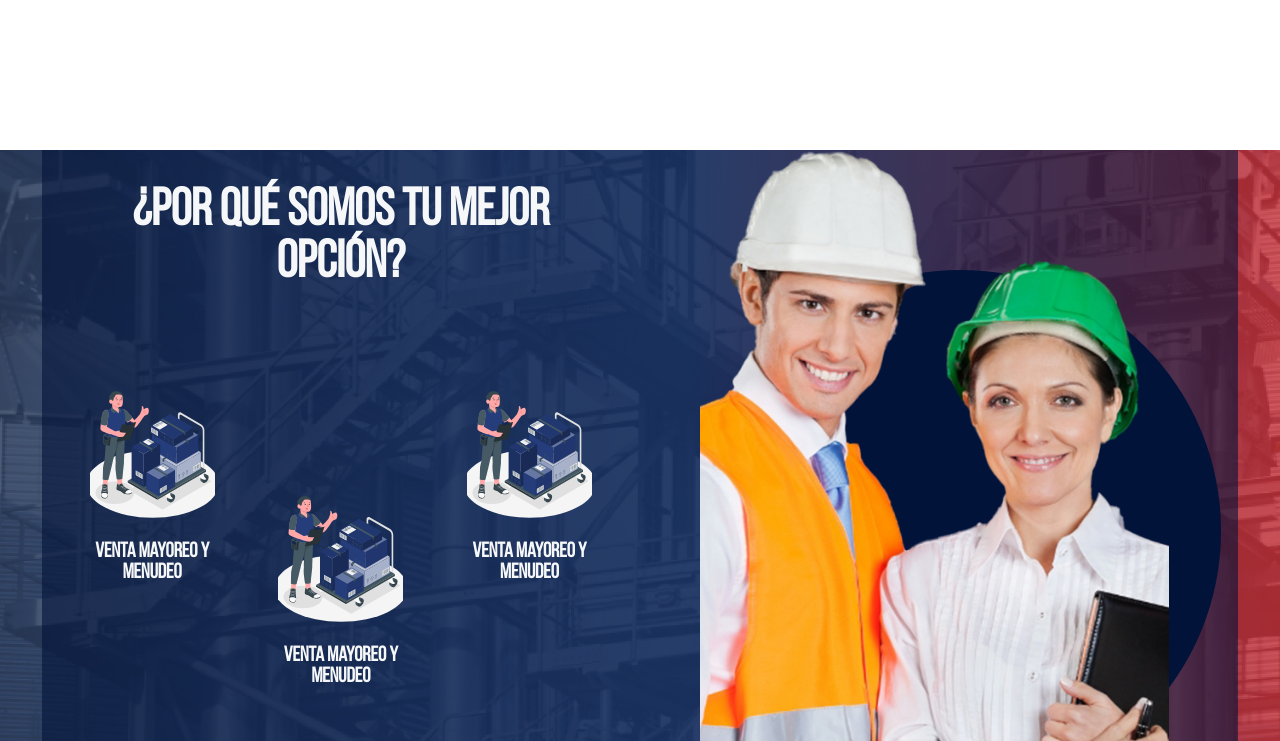
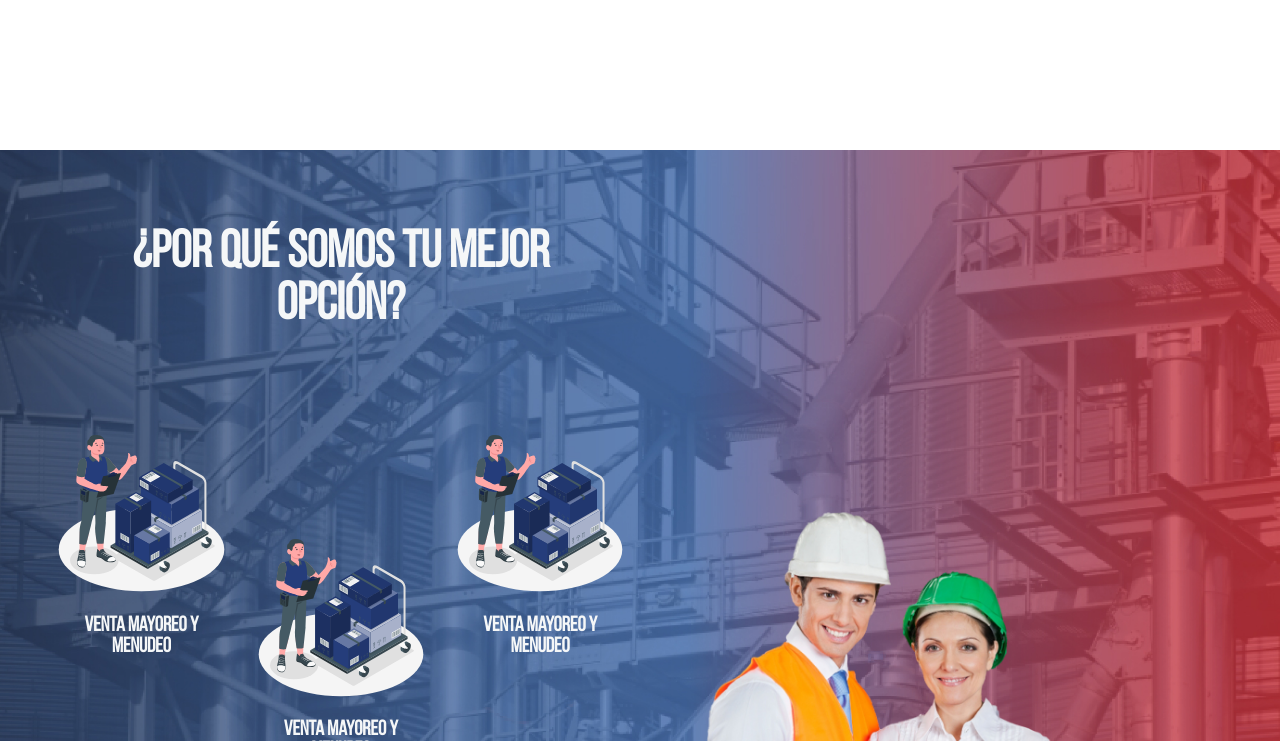
Before and after one commit to enriqueHelicom/insumos, a plain HTML site: page index.html in a window 1280 px wide. Shown: the part 2059-2800 px from the top of the page. Drawn offline with Linux system fonts and the light colour scheme.

Commit message:
fix in shop and index

```diff
--- a/index.html
+++ b/index.html
@@ -214,9 +214,10 @@
 
             </div>
             <div class="optiones-services__item">
-                <div class="circle__blue"></div>
 
+                <div class="image">
                     <img src="./static/img/icons/persons.png" alt="">
+                </div>
 
             </div>
         </div>
--- a/static/css/main.css
+++ b/static/css/main.css
@@ -5,10 +5,12 @@
  *
  * 1. #Font
  * 2. #Reset
+ * 3. #Buttoms themes
+ * 4. #Title theme
  */
 
 /**
-  * #Font
+  * #Font themes
   */
 
 @font-face {
@@ -45,9 +47,9 @@
     font-family: "BebasNeueBold";
 }
 
-/***
+/**
    * #Reset CSS
-   */
+*/
 
 * {
     font-family: "BebasNeue";
@@ -56,7 +58,6 @@
     box-sizing: border-box;
     transition: all .2s linear;
     text-decoration: none;
-
 }
 
 html {
@@ -83,8 +84,9 @@ section {
     margin: 0 auto;
 }
 
-/***
- * buttoms
+
+/**
+ *  #Buttoms themes
  */
 
 .btn {
@@ -105,6 +107,9 @@ section {
     color: var(--title-color);
 }
 
+/**
+* #Title theme
+*/
 .title_container {
     font-size: 3rem;
     font-weight: 600;
@@ -143,9 +148,10 @@ label {
 
 
 /**
- * #nav
+ * #navbar top
  *
  */
+
 .nav-top__active {
     display: none;
 }
@@ -192,6 +198,7 @@ label {
     margin-right: 0.8rem;
 }
 
+
 .nav-middle {
     position: relative;
     z-index: 99;
@@ -231,8 +238,9 @@ label {
 }
 
 /***
- * #Home desktop
+ * #Home
  */
+
 .home {
     /**! position */
     position: relative;
@@ -255,13 +263,13 @@ label {
 
 .home__banner .slide-item {
     position: relative;
-    padding-top: 200px;
+    padding-top: 35rem;
     width: 100vw;
     height: 100vh;
     overflow: hidden;
 }
 
-.home__banner .slide-item>img {
+.home__banner .slide-item > img {
     position: absolute;
     top: 0;
     left: 0;
@@ -286,8 +294,8 @@ label {
 }
 
 .slide-item__block .slide-item__img {
+    max-width: 65.5%;
     width: 100%;
-    height: 20rem;
 }
 
 .slide-item__block .slide-item__text {
@@ -426,10 +434,7 @@ label {
 }
 
 .optiones-services .optiones-services__container {
-    width: 100%;
-    min-height: 100vh;
-    background: #02133a9c;
-
+    height: 100%;
     display: flex;
     flex-flow: row;
 }
@@ -443,7 +448,7 @@ label {
 .optiones-services__item .title__item {
     padding: 2rem 3rem;
     text-align: center;
-
+    margin-top: 4rem;
 }
 
 .optiones-services__item .title__item>h6 {
@@ -460,8 +465,9 @@ label {
 }
 
 .optiones-services__item .sub-container__item .item__box {
-    width: 15rem;
-    height: 20rem;
+    max-width: 65.5%;
+    width: 100%;
+    height: auto;
     display: flex;
     gap: 2rem;
     text-align: center;
@@ -469,7 +475,6 @@ label {
     justify-content: center;
     align-items: center;
     padding: 0.5rem 1.5rem;
-
 }
 
 .sub-container__item .item__box:nth-child(2) {
@@ -486,20 +491,11 @@ label {
     position: relative;
 }
 
-.optiones-services__item .circle__blue {
-    width: 50rem;
-    height: 50rem;
-    border-radius: 50%;
-    background-color: var(--primary-color);
-    position: relative;
-    left: 10%;
-    top: 15%;
-    z-index: 1;
-}
 
-.optiones-services__item>img {
-    display: inline-block;
-    width: 45rem;
+.optiones-services__item .image {
+    max-width: 65.5%;
+    width: 100%;
+    height: auto;
     position: absolute;
     bottom: 0;
     left: 10%;
```
Also changed, not shown: shop.html (+9 -3 lines).
